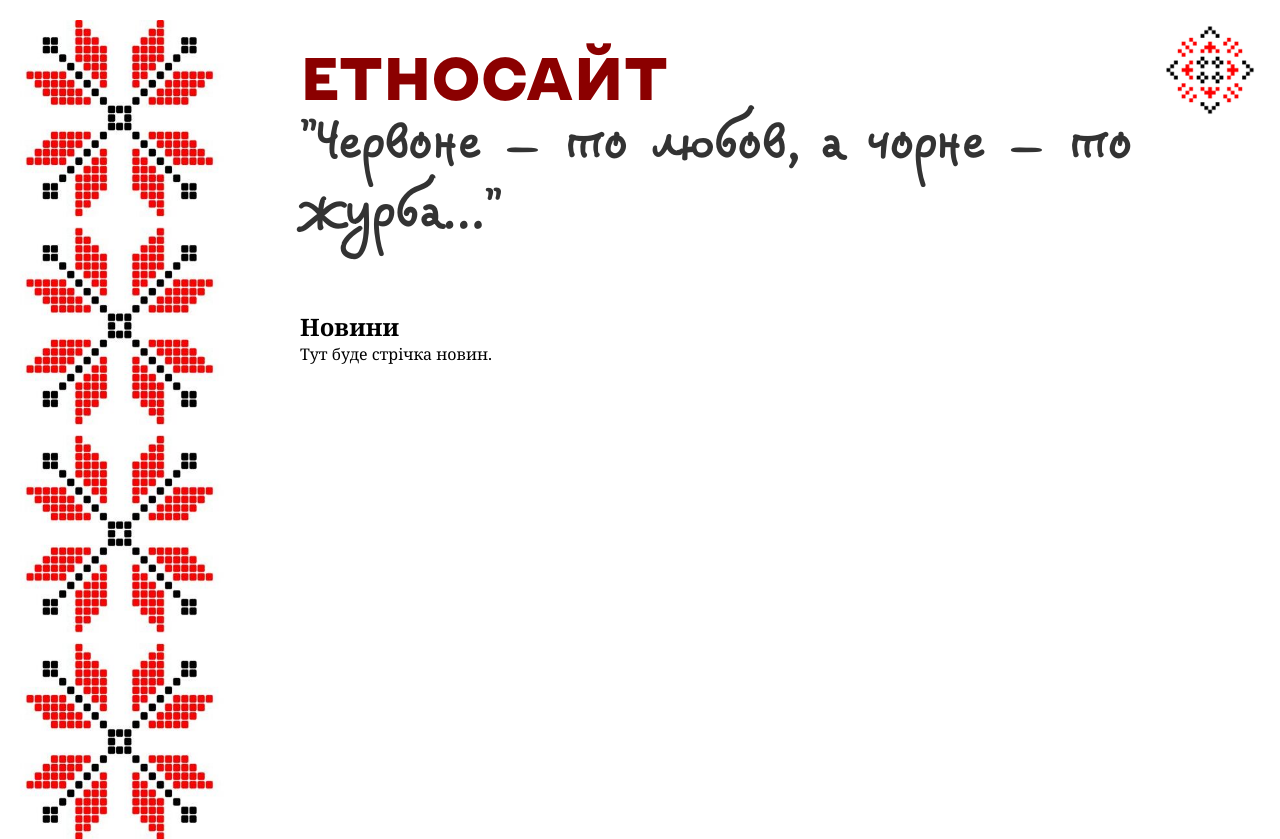
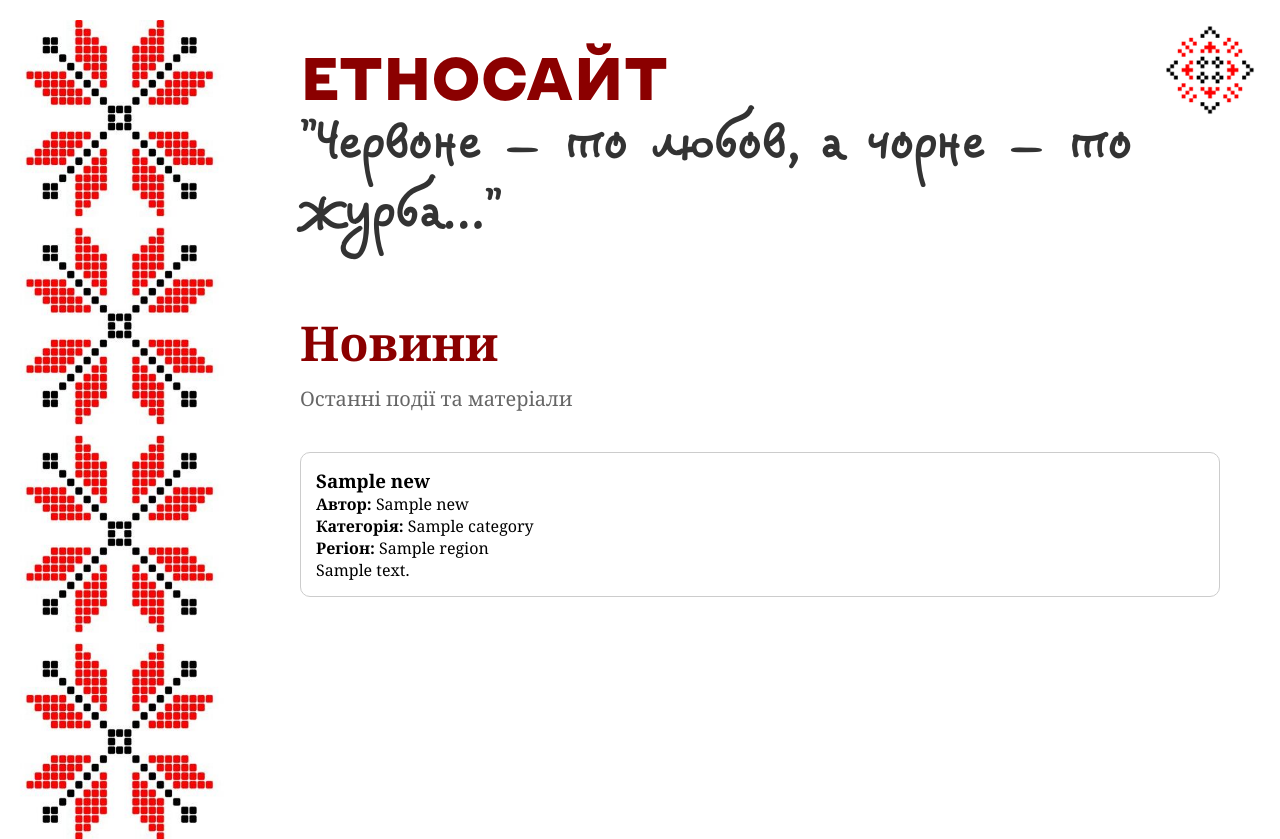
Before and after one commit to yuliiayakymiv/ethnosite_project, a Flask app: template ETNOSITE/templates/news.html in a window 1280 px wide. Shown: the top 839 px of the page. Run offline with Flask 3, Linux system fonts and the light colour scheme; the template is opened without the code that fills it: most values are stand-ins (such as "Sample title", 1, 10 or a date in 2020).

Commit message:
tasks 3, 4

```diff
--- a/ETNOSITE/app.py
+++ b/ETNOSITE/app.py
@@ -16,7 +16,7 @@ def index():
 
 @app.route('/news')
 def news():
-    return render_template('news.html', news_list=news_list)
+    return render_template('news.html', news_list=news_list[::-1])
 
 @app.route('/add', methods=['GET', 'POST'])
 def add():
--- a/ETNOSITE/templates/news.html
+++ b/ETNOSITE/templates/news.html
@@ -1,6 +1,31 @@
 {% extends "base.html" %}
 
 {% block content %}
-<h2>Новини</h2>
-<p>Тут буде стрічка новин.</p>
+<h2 class="page-title">Новини</h2>
+<p class="page-subtitle">Останні події та матеріали</p>
+
+<div>
+    {% for n in news_list %}
+        <div style="border:1px solid #ccc; padding:15px; margin:15px 0; border-radius:10px;">
+
+            {% if n.photo %}
+                <img src="{{ url_for('static', filename='uploads/' ~ n.photo) }}"
+                     style="width:200px; height:auto; border-radius:8px; margin-bottom:10px;">
+            {% endif %}
+
+            <h3>{{ n.title }}</h3>
+
+            <p><strong>Автор:</strong> {{ n.name }}</p>
+            <p><strong>Категорія:</strong> {{ n.category }}</p>
+            <p><strong>Регіон:</strong> {{ n.region }}</p>
+
+            <p>{{ n.text }}</p>
+        </div>
+    {% endfor %}
+
+    {% if news_list|length == 0 %}
+        <p>Поки що новин немає.</p>
+    {% endif %}
+</div>
+
 {% endblock %}
```
